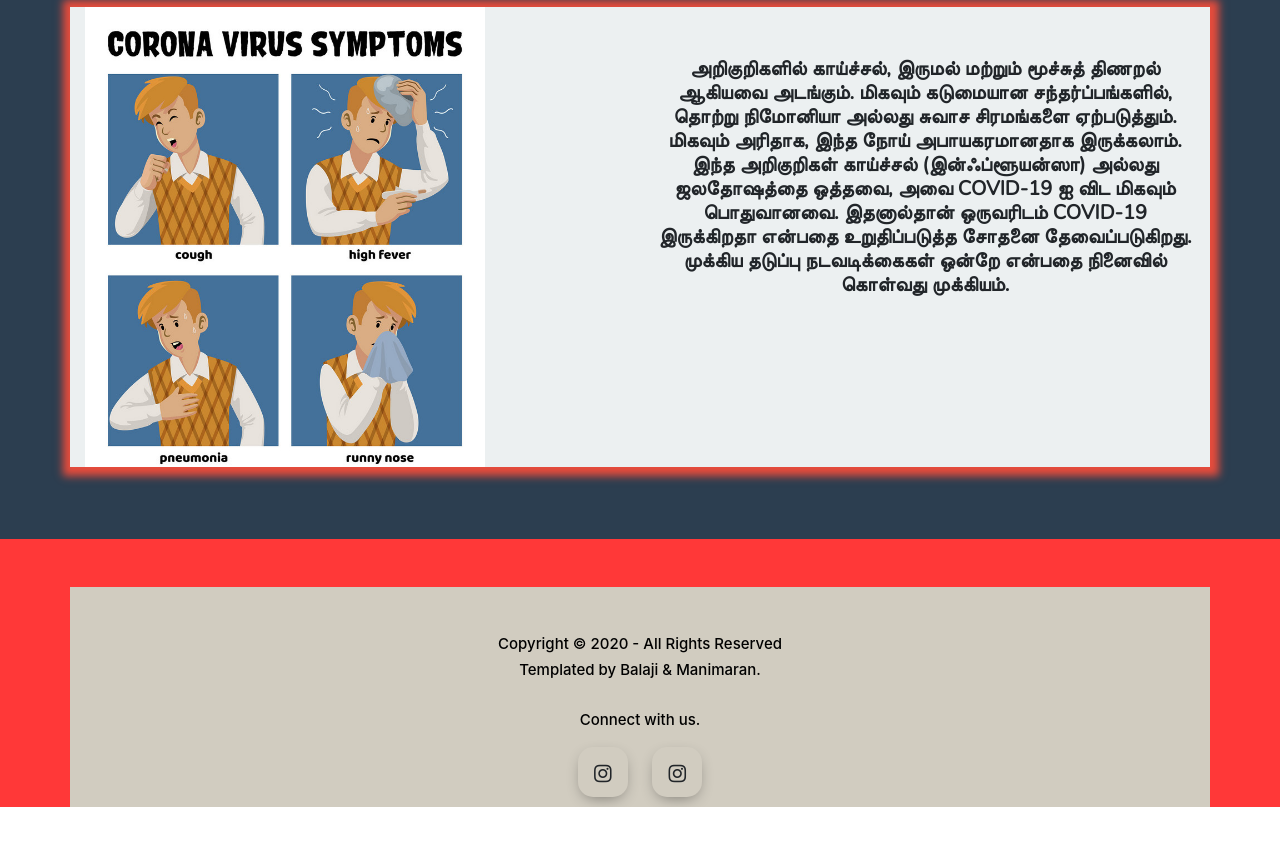
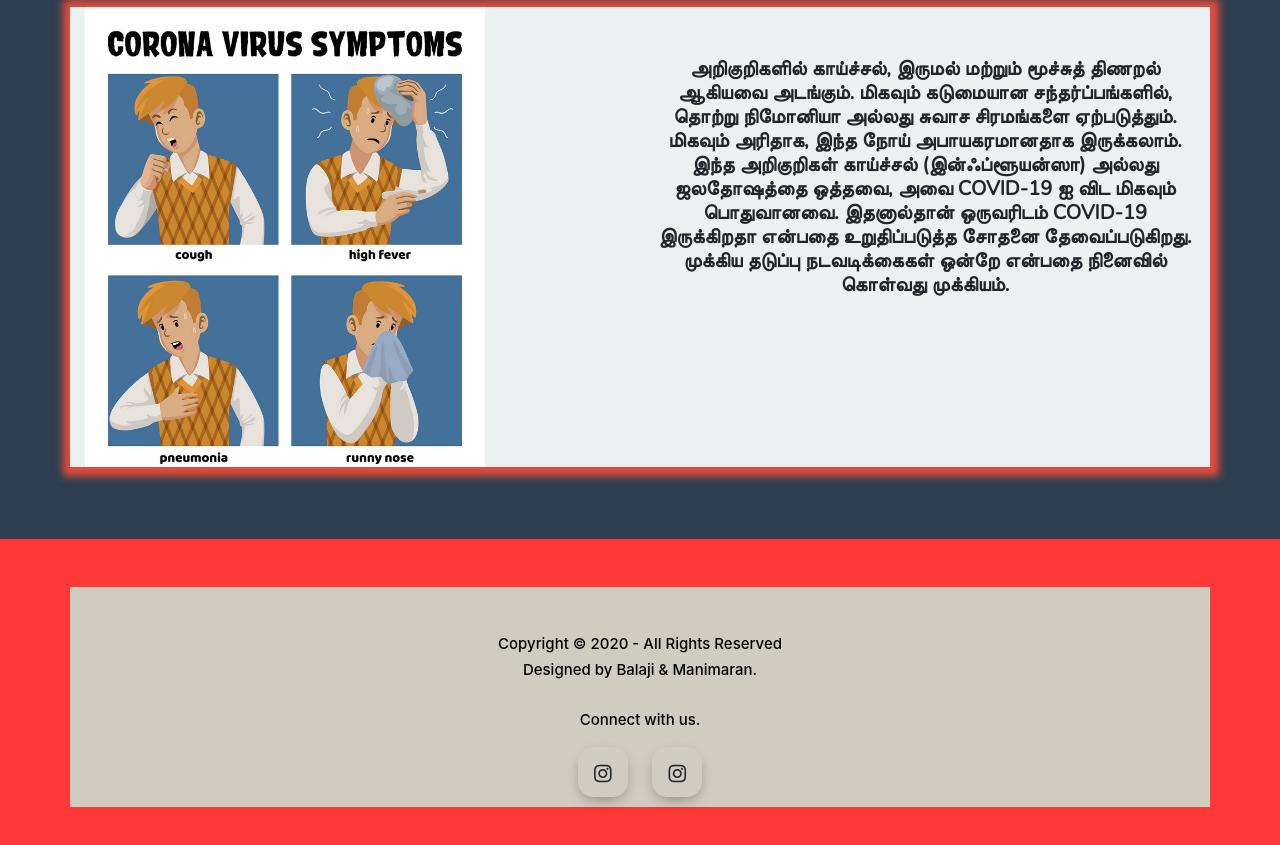
Before and after one commit to dream-coders15/covid-19.github.io, a plain HTML site: page index-tamil.html in a window 1280 px wide. Shown: the part 4025-4870 px from the top of the page. Before the commit the page ends 4832 px from the top, so only its background shows below. Drawn offline with nearby package versions, Linux system fonts and the light colour scheme; a web font is replaced by a local one.

Commit message:
Update index-tamil.html

```diff
--- a/index-tamil.html
+++ b/index-tamil.html
@@ -162,7 +162,7 @@
 				<div class="row ourself"><br><br>
 					<div class="col-md-12"><br><br>
 						<h2 class="copy" >Copyright © 2020 - All Rights Reserved </h2>
-    					<h2 class="copy" >Templated by Balaji & Manimaran.</h2><br>
+    					<h2 class="copy" >Designed by Balaji & Manimaran.</h2><br>
     					<h1 class="copy">Connect with us.</h1>
     			    </div>
     			</div>
@@ -176,10 +176,12 @@
 							        <i class="fab fa-instagram"></i>
 							    </a>
    						    </div>
-       					</div>
+    					</div>
     				</div>
+				<br><br>
 			</div>
 	</section>
+
 
 
 
```
